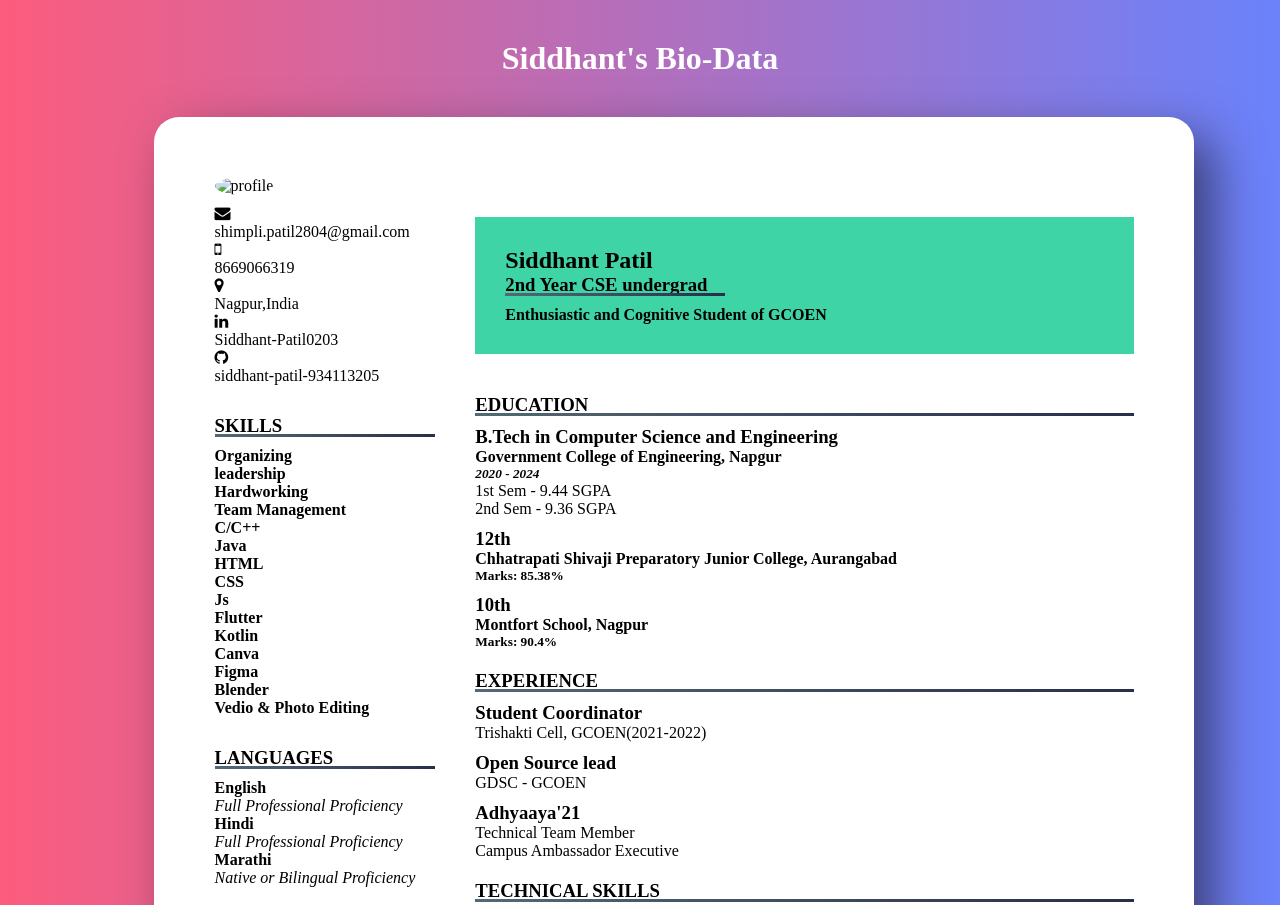
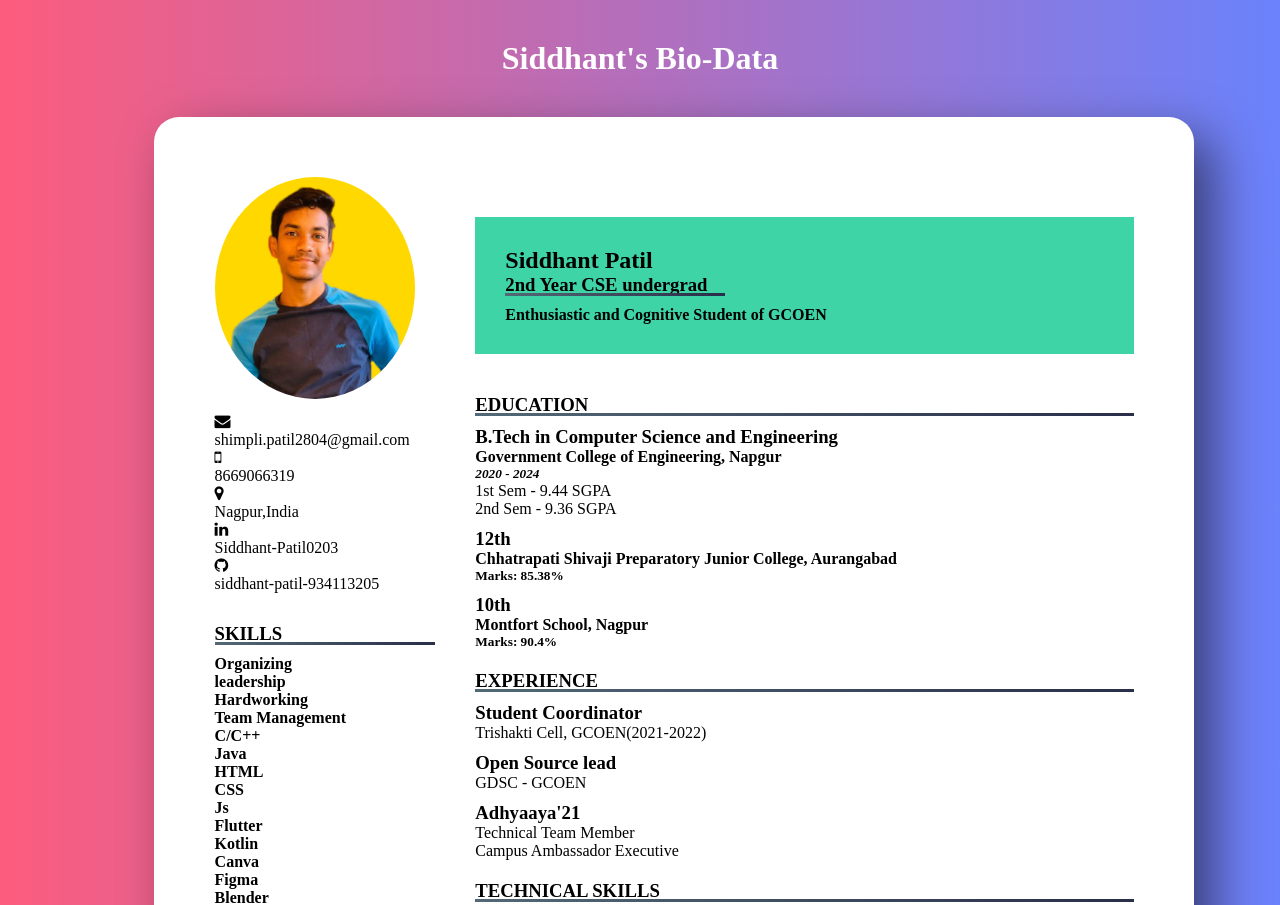
Before and after one commit to Siddhant-Patil0203/resume, a plain HTML site: page index.html in a window 1280 px wide. Shown: the top 905 px of the page. Drawn offline with Linux system fonts and the light colour scheme; a web font is replaced by a local one.

Commit message:
Update index.html

```diff
--- a/index.html
+++ b/index.html
@@ -5,7 +5,7 @@
     <meta http-equiv="X-UA-Compatible" content="IE=edge">
     <meta name="viewport" content="width=device-width, initial-scale=1.0">
     <title>Sidd's Bio Data</title>
-    <link rel="icon" type="image/x-icon" href="/Web Development/CW-7,8/assets/img/My Profile.jpg">
+    <link rel="icon" type="image/x-icon" href="/assets/img/My Profile.jpg">
     <link rel="stylesheet" href="style.css">
     <link rel="stylesheet"
           href="https://fonts.googleapis.com/css?family=Monda">
@@ -21,7 +21,7 @@
         <div class="container">
             <div class="container1">
                 <div class="profile">
-                    <img alt="profile" src="/Web Development/CW-7,8/assets/img/My Profile.jpg" width="200px">
+                    <img alt="profile" src="/assets/img/My Profile.jpg" width="200px">
                 </div>
                 <div class="contact">
                     <ul>
```
